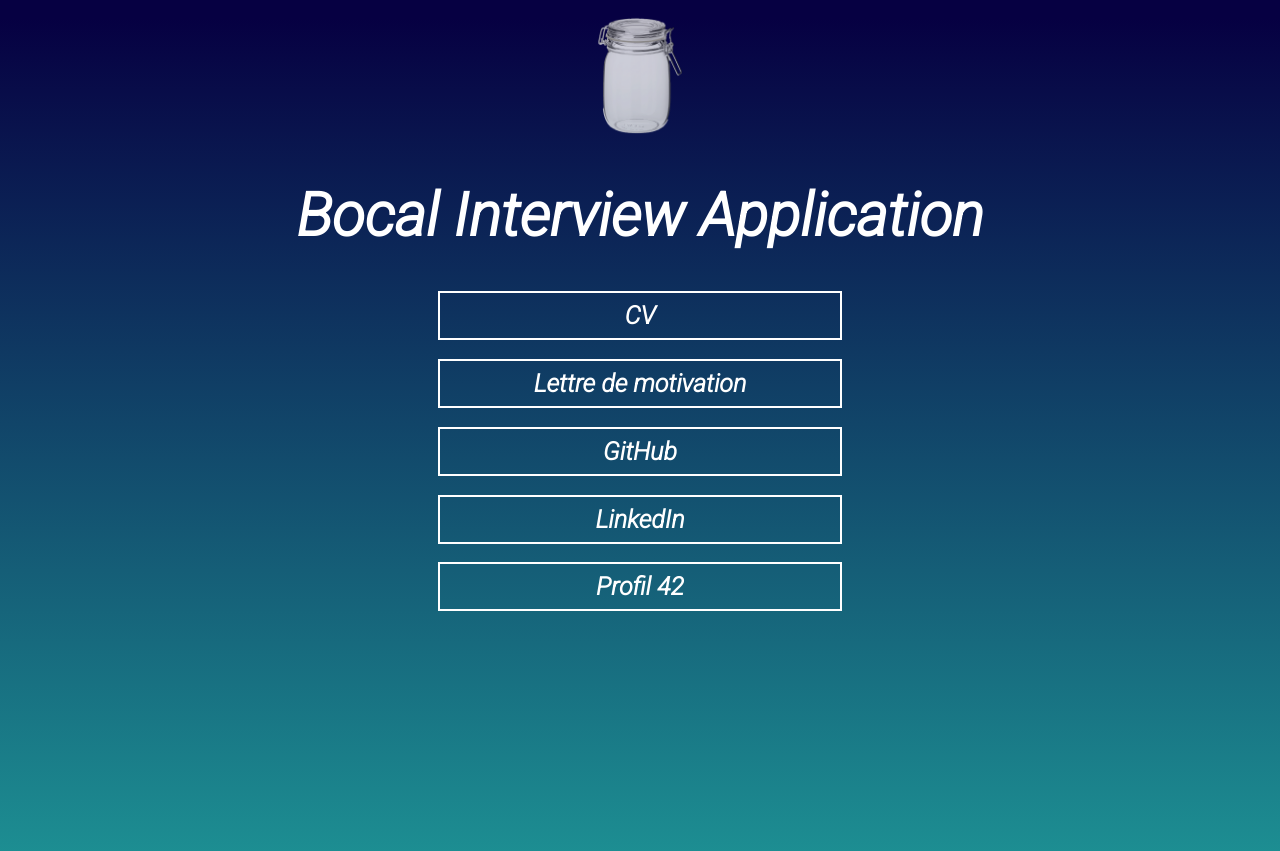
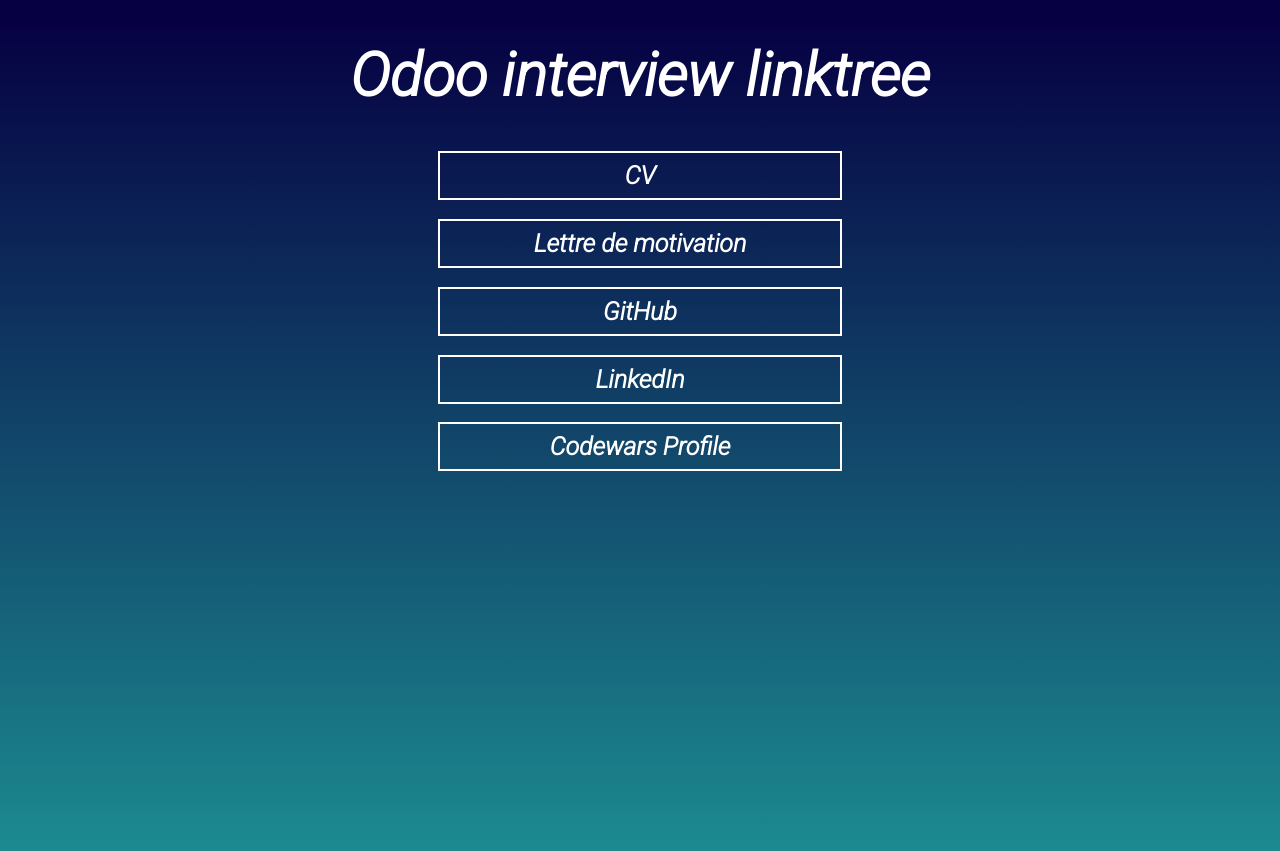
Before and after one commit to Fitz-commits/itw-app, a Flask app: page / in a window 1280 px wide. Shown: the top 851 px of the page. Run offline with Flask 2, Linux system fonts and the light colour scheme.

Commit message:
Odoo changes

```diff
--- a/helper.py
+++ b/helper.py
@@ -17,7 +17,7 @@ links = [
         "img" : ""
     },
         {
-        "text" : "Profil 42",
-        "link" : "https://profile.intra.42.fr/users/cdelaby",
+        "text" : "Codewars Profile",
+        "link" : "https://www.codewars.com/users/Fitz-commits",
     }
 ]
--- a/templates/index.html
+++ b/templates/index.html
@@ -3,13 +3,10 @@
 <head>
     <link rel="preconnect" href="https://fonts.gstatic.com">
     <link href="https://fonts.googleapis.com/css2?family=Roboto:ital,wght@1,300&display=swap" rel="stylesheet">
-    <p class=pow_by><img class="fit-picture"
-        src="{{ url_for('static',filename='img/bocal.png') }}"
-        alt="flask_logo"></p>
 </head>
 <body>
 <link rel= "stylesheet" href= "{{ url_for('static',filename='styles/mainpage.css') }}">
-<h1>Bocal Interview Application</h1>
+<h1>Odoo interview linktree</h1>
 
 <h3>
 {%for i in template_links%}
```
Also changed, not shown: 1 other file.
